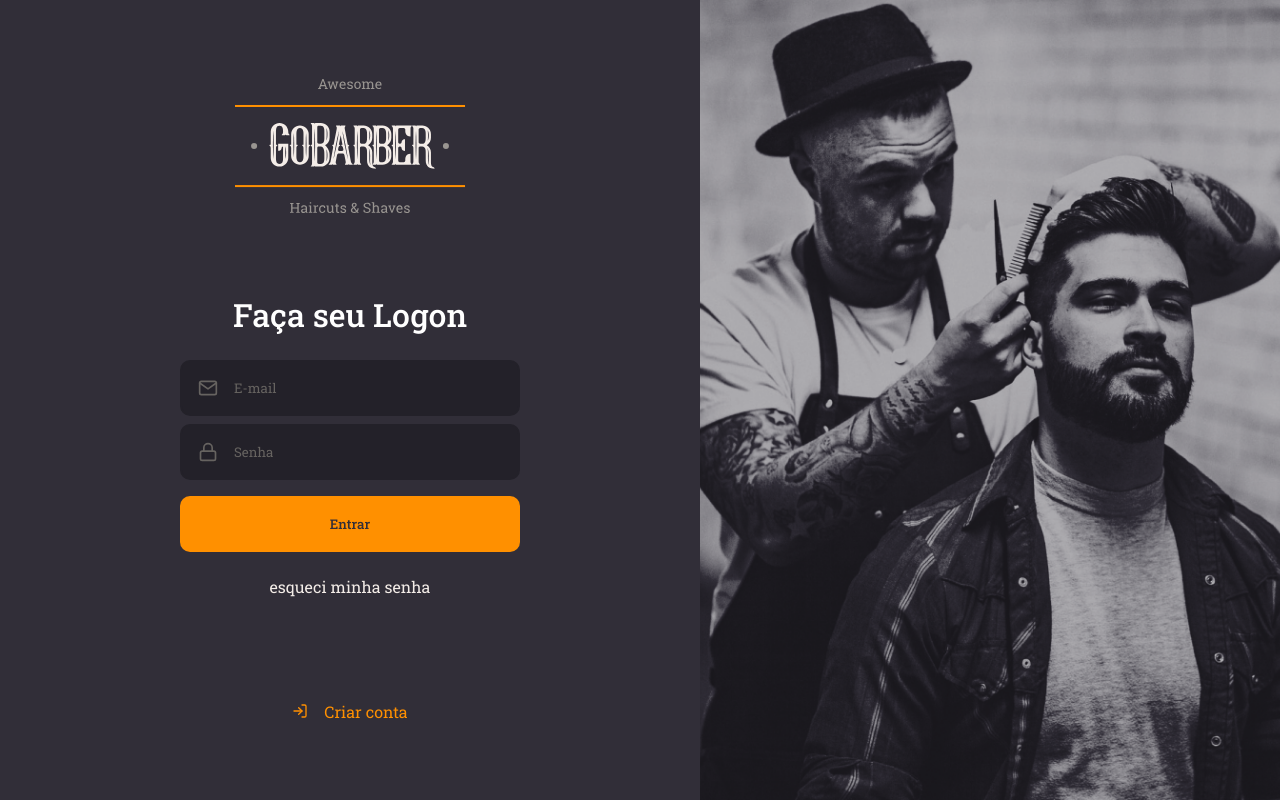
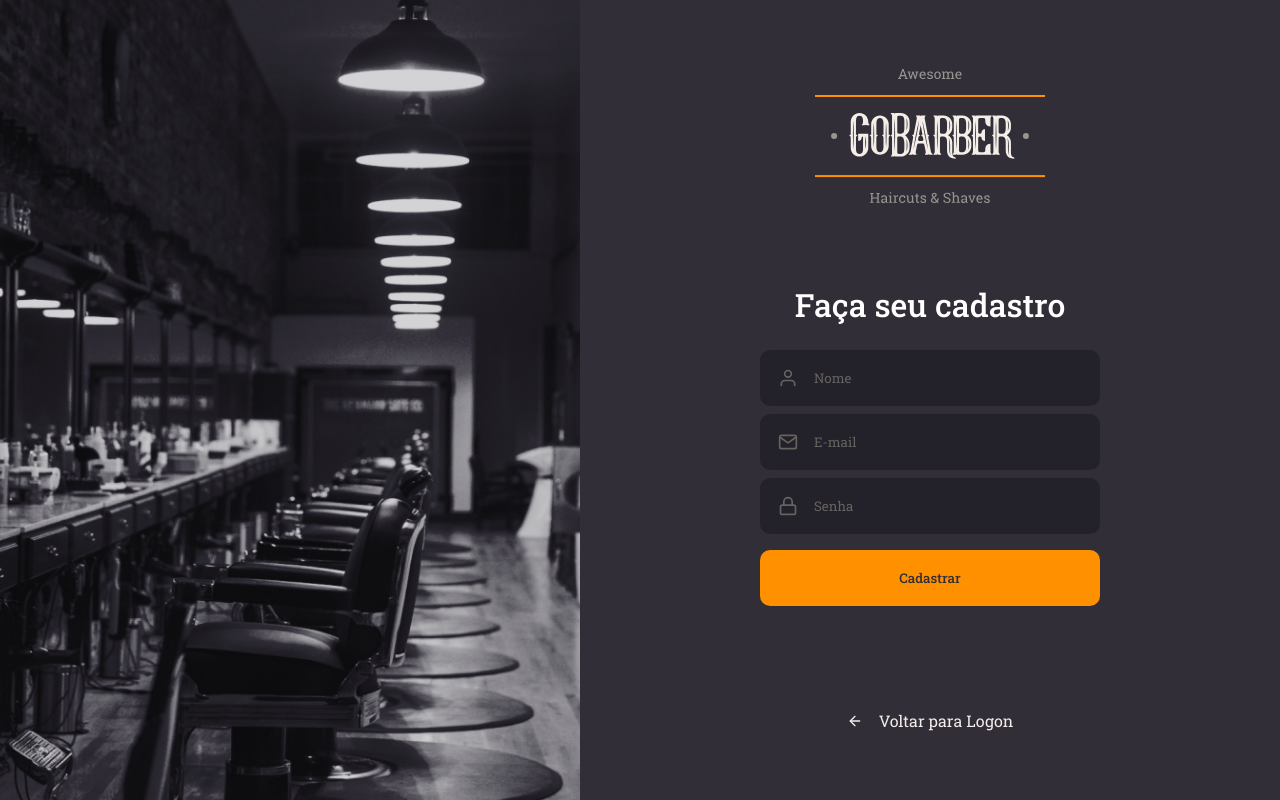
Before and after one commit to jeff-campos/webapp-gobarber-2020-reactjs, a React (Create React App) app: page /signup in a window 1280 px wide. Built offline with nearby package versions, Linux system fonts and the light colour scheme.

Commit message:
Feat(SignUp): create page

```diff
--- a/src/App.tsx
+++ b/src/App.tsx
@@ -1,10 +1,11 @@
 import React from 'react';
 import GlobalStyles from './styles/global';
 import SignIn from './pages/SignIn';
+import SignUp from './pages/SignUp';
 
 const App: React.FC = () => (
   <>
-    <SignIn />
+    <SignUp />
     <GlobalStyles />
   </>
 );
--- /dev/null
+++ b/src/pages/SignUp/index.tsx
@@ -0,0 +1,40 @@
+import React from 'react';
+import { FiArrowLeft, FiLock, FiUser, FiMail } from 'react-icons/fi';
+import Logo from '../../assets/logo.svg';
+import Input from '../../components/Input';
+import Button from '../../components/Button';
+
+import { Container, Content, Background } from './styles';
+
+const SingUp: React.FC = () => (
+  <Container>
+    <Background />
+
+    <Content>
+      <img src={Logo} alt="Gobarber" />
+
+      <form>
+        <h1>Faça seu cadastro</h1>
+        <Input name="name" type="text" placeholder="Nome" icon={FiUser} />
+
+        <Input name="email" type="text" placeholder="E-mail" icon={FiMail} />
+
+        <Input
+          name="password"
+          type="password"
+          placeholder="Senha"
+          icon={FiLock}
+        />
+
+        <Button type="submit">Cadastrar</Button>
+      </form>
+
+      <a href="forgot">
+        <FiArrowLeft />
+        Voltar para Logon
+      </a>
+    </Content>
+  </Container>
+);
+
+export default SingUp;
--- /dev/null
+++ b/src/pages/SignUp/styles.tsx
@@ -0,0 +1,64 @@
+import styled from 'styled-components';
+import { shade } from 'polished';
+import signUpBackgroundImg from '../../assets/sign-up-background.png';
+
+export const Container = styled.div`
+  height: 100vh;
+  display: flex;
+  align-items: stretch;
+`;
+
+export const Content = styled.div`
+  display: flex;
+  flex-direction: column;
+  text-align: center;
+  align-items: center;
+  justify-content: center;
+  width: 100%;
+  max-width: 700px;
+
+  form {
+    margin: 80px 0;
+    width: 340px;
+    text-align: center;
+
+    h1 {
+      margin-bottom: 24px;
+    }
+
+    > a {
+      color: #f4ede8;
+      display: block;
+      margin-top: 24px;
+      text-decoration: none;
+      transition: color 0.2s;
+
+      &:hover {
+        color: ${shade(0.2, '#f4ede8')};
+      }
+    }
+  }
+
+  > a {
+    color: #f4ede8;
+    margin-top: 24px;
+    text-decoration: none;
+    transition: color 0.2s;
+    display: flex;
+    align-items: center;
+
+    svg {
+      margin-right: 16px;
+    }
+
+    &:hover {
+      color: ${shade(0.2, '#f4ede8')};
+    }
+  }
+`;
+
+export const Background = styled.div`
+  flex: 1;
+  background: url(${signUpBackgroundImg}) no-repeat top center;
+  background-size: cover;
+`;
```
Also changed, not shown: src/assets/sign-up-background.png (added), 1 other file (tests, documents, lock files or other folders).
